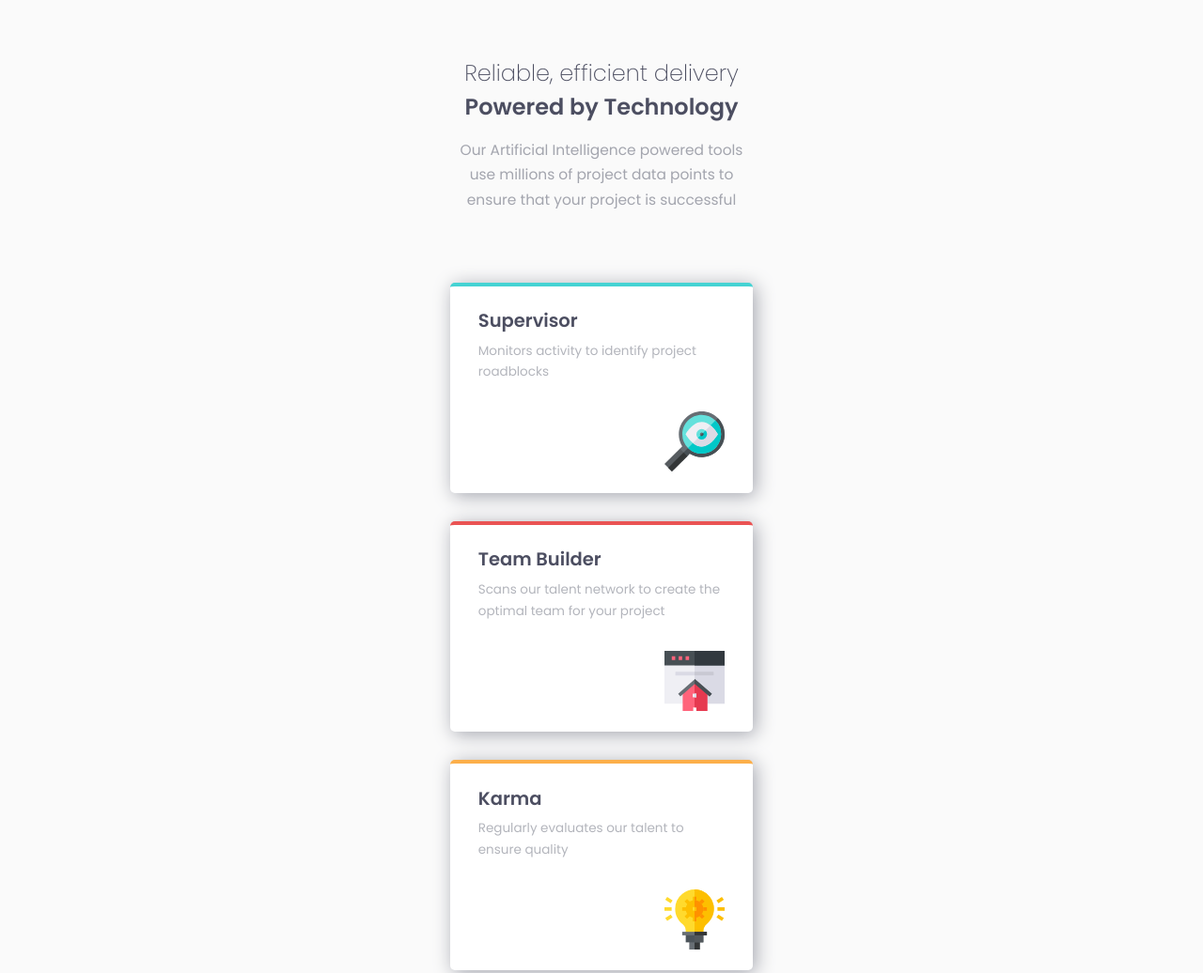
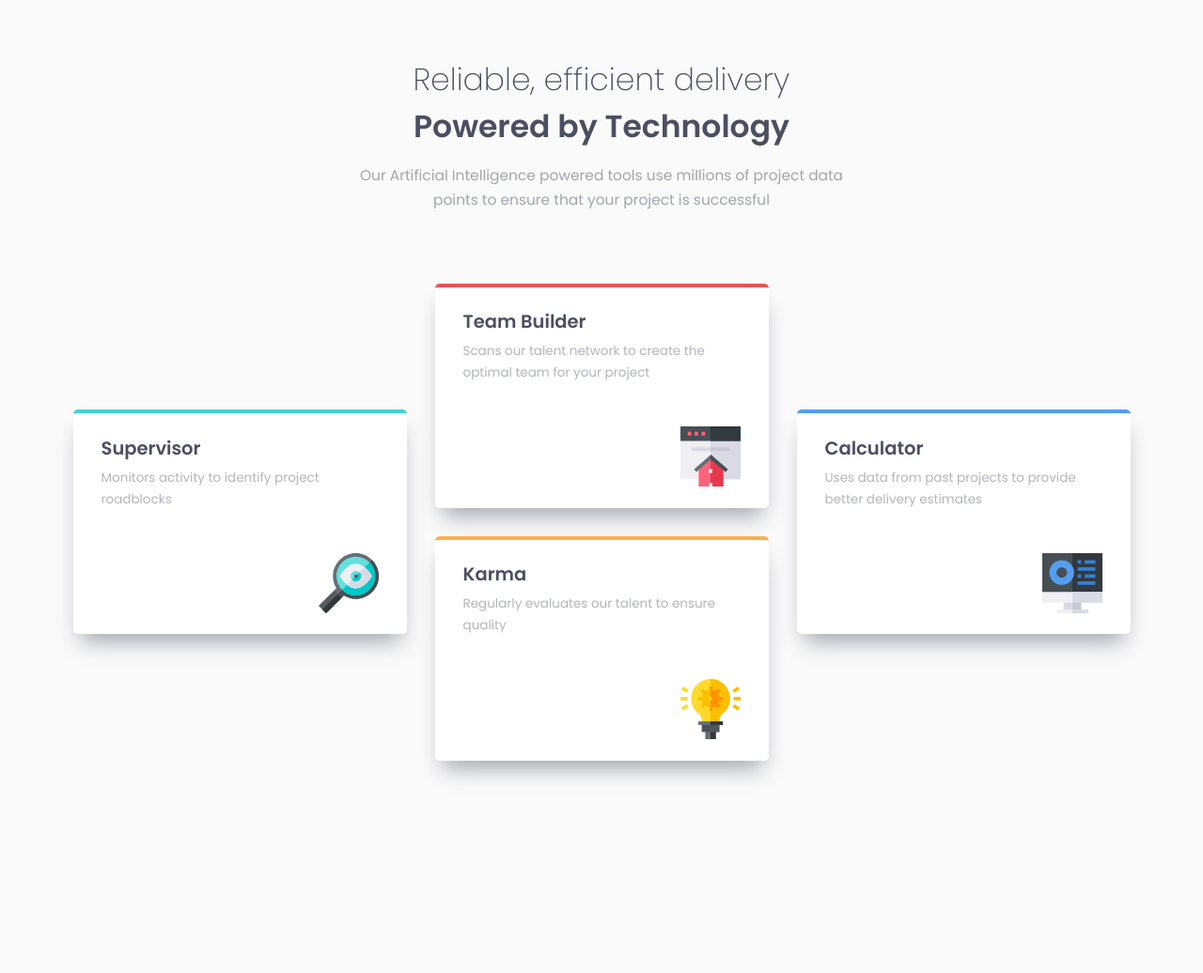
Before and after one commit to z-mn/frontend-mentor-four-card-feature, a plain HTML site: page index.html in a window 1280 px wide. Shown: the top 1036 px of the page at 94% size. After the commit the page ends 870 px from the top, so only its background shows below. Drawn offline with Linux system fonts and the light colour scheme.

Commit message:
finished html and css

```diff
--- a/index.html
+++ b/index.html
@@ -11,7 +11,7 @@
 </head>
 <body>
   <header>
-    <div class="container">
+    <div class="container container-narrow">
       <h1><span class="light">Reliable, efficient delivery</span><br>Powered by Technology</h1>
       <p class="description">Our Artificial Intelligence powered tools use millions of project data points
         to ensure that your project is successful</p>
--- a/style.css
+++ b/style.css
@@ -40,6 +40,7 @@ body {
     display: flex;
     flex-direction: column;
     align-items: center;
+    justify-content: center;
     gap: 3rem;
     line-height: 1.7;
 }
@@ -75,11 +76,12 @@ h1 {
 .grid-container {
     display: grid;
     gap: 2rem;
+    margin-inline: auto;
 }
 
 .card {
     background-color: white;
-    box-shadow: 3px 3px 20px var(--grayBlue);
+    box-shadow: 0 1rem 1.5rem -0.5rem var(--grayBlue);
     padding: 1.5rem 2rem;
     border-radius: 5px;
 }
@@ -116,3 +118,40 @@ h2 {
 .blue {
     border-top: 4px solid var(--blue);
 }
+
+/* Desktop Changes */
+
+@media screen and (min-width: 55em) {
+    .container-narrow {
+        max-width: 35rem;
+    }
+
+    h1 {
+        font-size: 2.2em;
+    }
+
+    .small-description {
+        margin-block-end: 3rem;
+    }
+
+    .grid-container {
+        grid-template: repeat(4, 1fr) / repeat(3, 1fr);
+        max-width: 75rem;
+    }
+
+    .cyan {
+        grid-area: 2 / 1 / span 2 / 1;
+    }
+
+    .red {
+        grid-area: 1 / 2 / span 2 / 2;
+    }
+
+    .orange {
+        grid-area: 3 / 2 / span 2 / 2;
+    }
+
+    .blue {
+        grid-area: 2 / 3 / span 2 / 3;
+    }
+}
```
